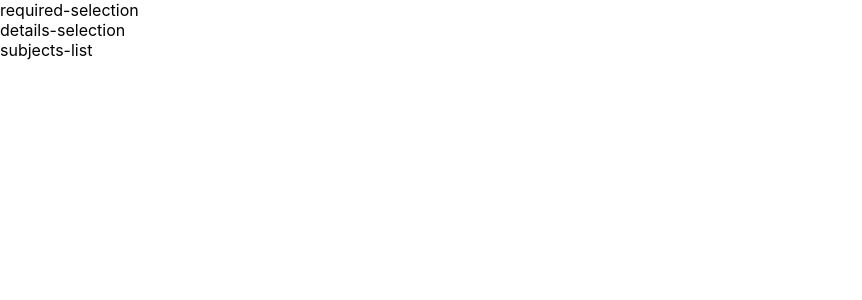
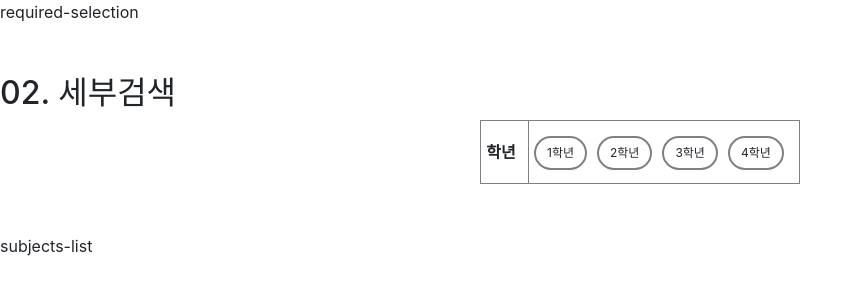
Before and after one commit to ujkkk/AllClear, a React (Create React App) app in the folder all-clear/: page /page1 in a window 1280 px wide. Shown: the top 300 px of the page, without its empty margins (0-862 px from the left). Built offline with nearby package versions, Linux system fonts and the light colour scheme.

Commit message:
bootStrap

```diff
--- a/all-clear/package.json
+++ b/all-clear/package.json
@@ -6,7 +6,10 @@
     "@testing-library/jest-dom": "^5.16.5",
     "@testing-library/react": "^13.4.0",
     "@testing-library/user-event": "^13.5.0",
+    "bootstrap": "^5.2.2",
+    "jquery": "^3.6.1",
     "react": "^18.2.0",
+    "react-bootstrap": "^2.5.0",
     "react-dom": "^18.2.0",
     "react-router-dom": "^6.4.2",
     "react-scripts": "5.0.1",
--- a/all-clear/public/index.html
+++ b/all-clear/public/index.html
@@ -2,11 +2,17 @@
 <html lang="en">
   <head>
     <meta charset="utf-8" />
+    <!-- Bootstrap CSS -->
+    <link rel="stylesheet" href="https://stackpath.bootstrapcdn.com/bootstrap/4.3.1/css/bootstrap.min.css" integrity="sha384-ggOyR0iXCbMQv3Xipma34MD+dH/1fQ784/j6cY/iJTQUOhcWr7x9JvoRxT2MZw1T" crossorigin="anonymous">
     <!-- <link rel="apple-touch-icon" href="%PUBLIC_URL%/logo192.png" />
     <link rel="manifest" href="%PUBLIC_URL%/manifest.json" /> -->
+    <script src="https://cdn.jsdelivr.net/npm/bootstrap@5.0.2/dist/js/bootstrap.bundle.min.js" integrity="sha384-MrcW6ZMFYlzcLA8Nl+NtUVF0sA7MsXsP1UyJoMp4YLEuNSfAP+JcXn/tWtIaxVXM" crossorigin="anonymous"></script>
     <title>React App</title>
   </head>
   <body>
     <div id="root"></div>
   </body>
+  <script src="https://code.jquery.com/jquery-3.3.1.slim.min.js" integrity="sha384-q8i/X+965DzO0rT7abK41JStQIAqVgRVzpbzo5smXKp4YfRvH+8abtTE1Pi6jizo" crossorigin="anonymous"></script>
+<script src="https://cdnjs.cloudflare.com/ajax/libs/popper.js/1.14.7/umd/popper.min.js" integrity="sha384-UO2eT0CpHqdSJQ6hJty5KVphtPhzWj9WO1clHTMGa3JDZwrnQq4sF86dIHNDz0W1" crossorigin="anonymous"></script>
+<script src="https://stackpath.bootstrapcdn.com/bootstrap/4.3.1/js/bootstrap.min.js" integrity="sha384-JjSmVgyd0p3pXB1rRibZUAYoIIy6OrQ6VrjIEaFf/nJGzIxFDsf4x0xIM+B07jRM" crossorigin="anonymous"></script>
 </html>
--- a/all-clear/src/App.js
+++ b/all-clear/src/App.js
@@ -1,4 +1,5 @@
 import { Link } from "react-router-dom";
+
 
 export default function App() {
   return (
--- /dev/null
+++ b/all-clear/src/components/detail.js
@@ -0,0 +1,33 @@
+
+import React, {useState, useEffect} from "react";
+import "../css/detail.css"
+import detailData from "../data/detail.json";
+
+const Detail =() =>{
+
+
+    return (
+        <div className="datail_warp">
+            <h2>02. 세부검색</h2>
+            <table  cellPadding="5" cellSpacing="0" border="1" align="center">
+                <colgroup>
+                    <col width={"15%"}></col>
+                    <col width={"85%"}></col>
+                </colgroup>
+                <tbody>
+                    <tr>
+                        <th>학년</th>
+                        <td className="my_detail_right" id="grade">
+                            <label style={{border:"2px solid gray"}}>1학년</label>
+                            <label style={{border:"2px solid gray"}}>2학년</label>
+                            <label style={{border:"2px solid gray"}}>3학년</label>
+                            <label style={{border:"2px solid gray"}}>4학년</label>
+                        </td>
+                    </tr>
+                </tbody>
+            </table>
+        </div>
+    )
+}
+
+export default Detail;
--- /dev/null
+++ b/all-clear/src/css/detail.css
@@ -0,0 +1,19 @@
+.datail_warp{
+    width: 100%;
+    padding: 50px 0;
+}
+
+ .my_detail_right label{
+    display: block;
+    padding : 6px 11px;
+    text-align: center;
+    font-size : 12px;
+    border-radius: 40px;
+    cursor: pointer;
+    float: left;
+    margin-right: 10px;
+    margin-top: 10px;
+}
+.table{
+    width: 80%;
+}
--- a/all-clear/src/data/detail.json
+++ b/all-clear/src/data/detail.json
@@ -2,10 +2,13 @@
     "grade" : ["1학년", "2학년", "3학년", "4학년"],
     "sortation" : [
         {
-
+            "id": "major",
+            "class" : ["전체","전공 필수","전공선택","전공기초","일반선택"]
         },
         {
-
+            "id": "GE",
+            "class" : ["전체","선필교","필수교양","일반교양"]
         }
-    ]
+    ],
+    "time" : ["전체", "주간","야간"]
 }
--- a/all-clear/src/index.js
+++ b/all-clear/src/index.js
@@ -1,6 +1,7 @@
 import React from 'react';
 import './index.css';
 import { render } from "react-dom";
+
 import {
   BrowserRouter,
   Routes,
--- a/all-clear/src/routes/page1.jsx
+++ b/all-clear/src/routes/page1.jsx
@@ -1,10 +1,10 @@
 import React from "react";
-
+import Detail from "../components/detail";
 export default function Page1() {
     return (
       <React.Fragment>
         <div id="required-selection">required-selection</div>
-        <div id="details-selection">details-selection</div>
+        <Detail></Detail>
         <div id="subjects-list">subjects-list</div>
       </React.Fragment>
     );
```
Also changed, not shown: all-clear/src/components/plan/detail.js (deleted), 1 other file (tests, documents, lock files or other folders).
